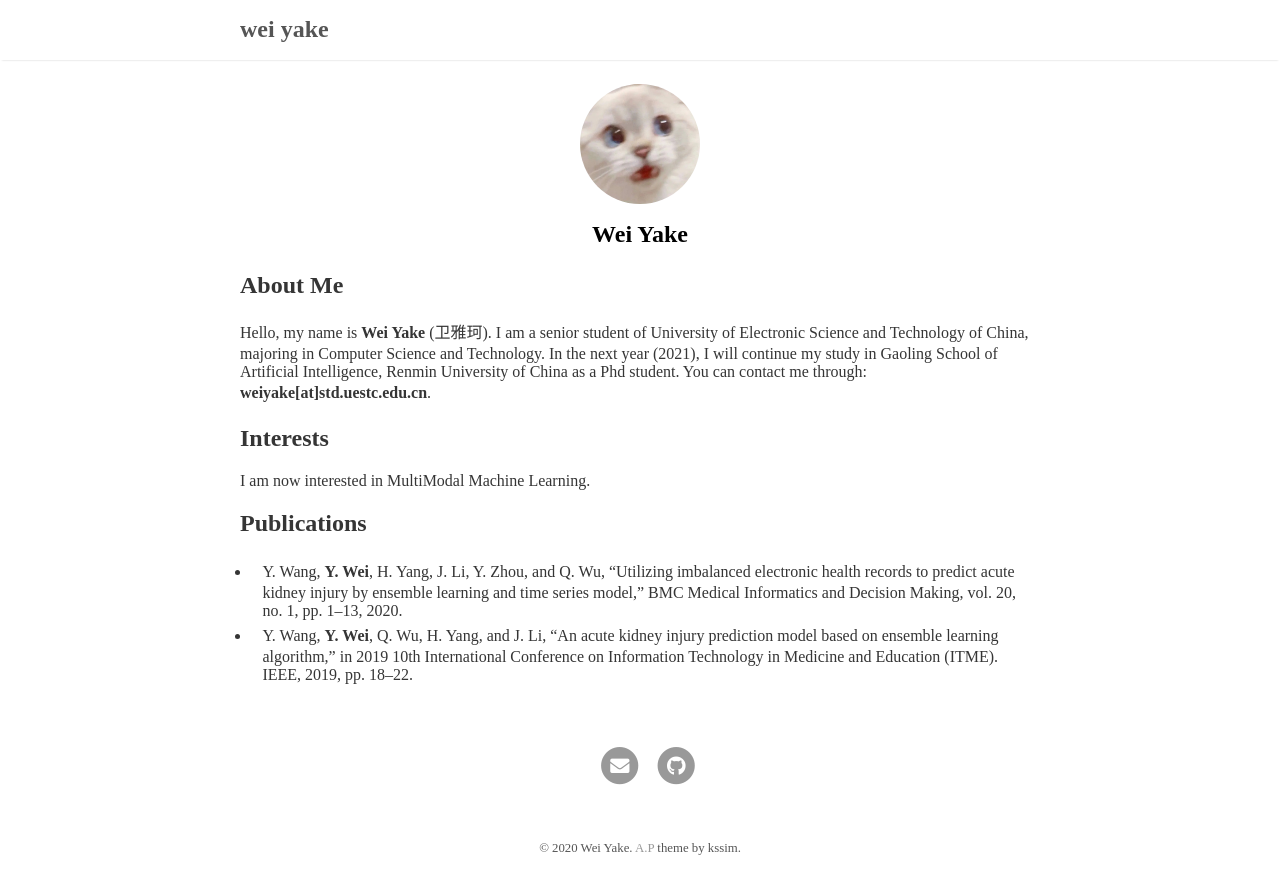
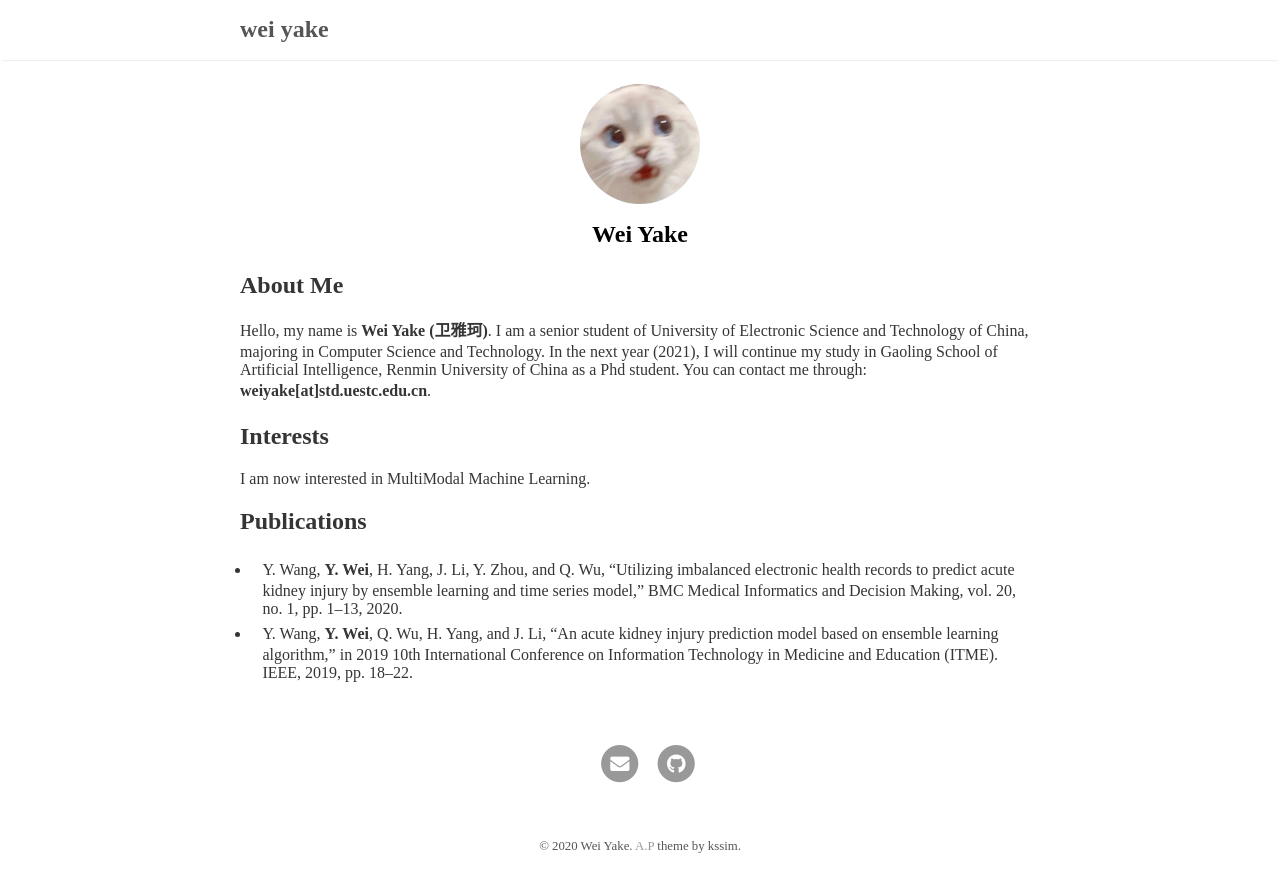
Before and after one commit to echo0409/echo0409.github.io, a Jekyll site: the page built from index.md, in a window 1280 px wide. Shown: the top 894 px of the page. Built offline with Jekyll 4.4.1, drawn with Linux system fonts in a browser that asks for light colours; our own code applies the rules of GitHub Pages for plain Markdown files.

Commit message:
second commit

```diff
--- a/index.md
+++ b/index.md
@@ -3,7 +3,7 @@ layout: about
 ---
 
 ## About Me
-Hello, my name is **Wei Yake** (卫雅珂). I am a senior student of University of Electronic Science and Technology of China, majoring in Computer Science and Technology. In the next year (2021), I will continue my study in Gaoling School of Artificial Intelligence, Renmin University of China as a Phd student. You can contact me through: **weiyake[at]std.uestc.edu.cn**.
+Hello, my name is **Wei Yake (卫雅珂)**. I am a senior student of University of Electronic Science and Technology of China, majoring in Computer Science and Technology. In the next year (2021), I will continue my study in Gaoling School of Artificial Intelligence, Renmin University of China as a Phd student. You can contact me through: **weiyake[at]std.uestc.edu.cn**.
 
 
 
```
